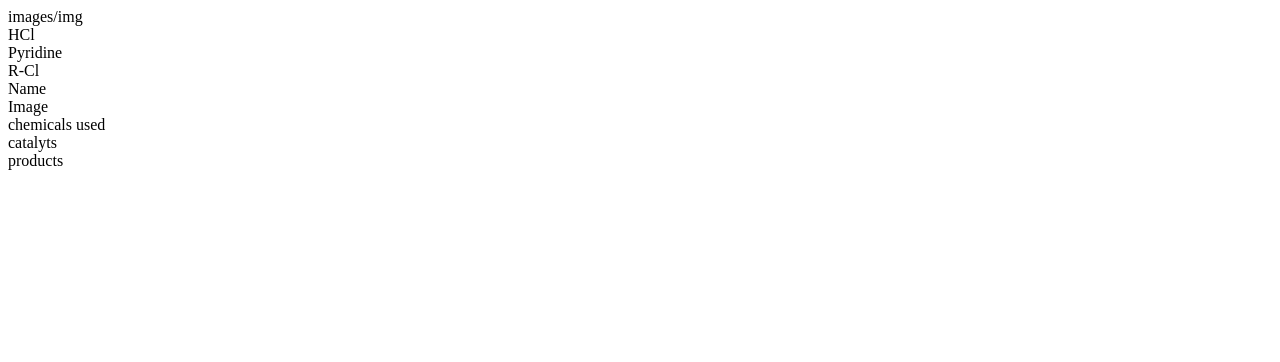
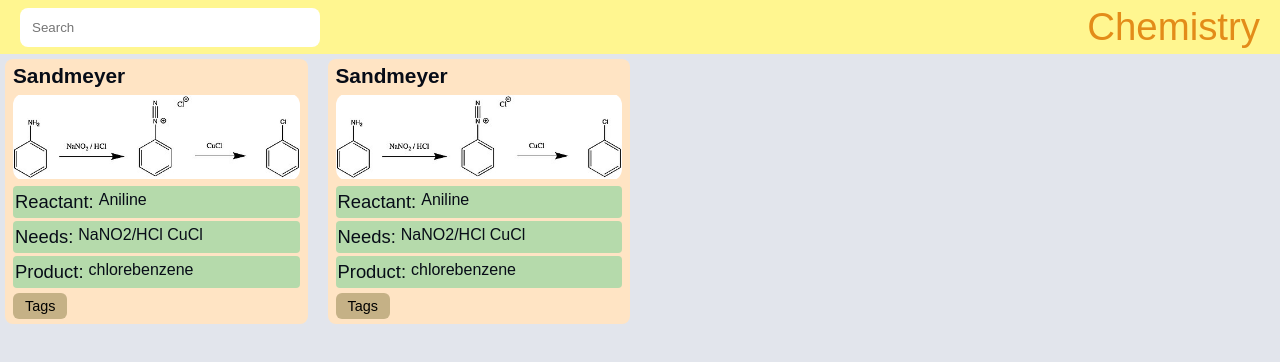
Before and after one commit to EchoRover/organics, a plain HTML site: page index.html in a window 1280 px wide. Drawn offline with Linux system fonts and the light colour scheme.

Commit message:
develpement in looks

```diff
--- a/index.html
+++ b/index.html
@@ -5,19 +5,99 @@
     <meta name="viewport" content="width=device-width, initial-scale=1.0">
     <title>Chemistry</title>
     <link rel = "stylesheet" href = "styles/main.css">
+
+    <script>
+        function setDefaultImage(image) {
+            image.src = "data/images/noimage.png";
+
+        }
+    </script>
+
+
 </head>
 <body>
+    <header>
+        <div class = "search">
+            <input type = "search" id="search" placeholder="Search">
+        </div>
+        <div class = "title">Chemistry</div>
+
+    </header>
+
+
+
     <div id = "grid-of-reactions">
+
+        <div class = "reaction ">
+            <div class = "name named-reation">Sandmeyer</div>
+            <div class = "image"><img src = "data/images/Sandmeyer.jpg" onerror="setDefaultImage(this)"></div>
+            <div class = "info">
+                <div class="row">
+                    <div class = "heading">
+                        Reactant:
+                    </div>
+                    <div class = "reactant">Aniline</div>
+
+                </div>
+                <div class="row">
+                    <div class="heading">
+                        Needs:
+                    </div>
+                    <div class = "catalys">NaNO2/HCl CuCl</div>
+                </div>
+                <div class="row">
+                    <div class="heading">
+                        Product:
+                    </div>
+                    <div class = "product">chlorebenzene</div>
+                </div>
+
+
+
+            </div>
+
+            <button onclick="showhidetags(this)">Tags</button>
+            <div class="tags">whay,waht ehwe whay,whay,waht ehwewahtwhay,waht ehwe whay,waht ehweehwe whay,waht ehwe whay,waht ehwe</div>
+        </div>
+
+        <div class = "reaction ">
+            <div class = "name named-reation">Sandmeyer</div>
+            <div class = "image "><img src = "data/images/Sandmeyer.jpg" onerror="setDefaultImage(this)"></div>
+            <div class = "info">
+                <div class="row">
+                    <div class = "heading">
+                        Reactant:
+                    </div>
+                    <div class = "reactant">Aniline</div>
+
+                </div>
+                <div class="row">
+                    <div class="heading">
+                        Needs:
+                    </div>
+                    <div class = "catalys">NaNO2/HCl CuCl</div>
+                </div>
+                <div class="row">
+                    <div class="heading">
+                        Product:
+                    </div>
+                    <div class = "product">chlorebenzene</div>
+                </div>
+
+
+
+            </div>
+
+            <button onclick="showhidetags(this)">Tags</button>
+            <div class="tags">whay,waht ehwe whay,whay,waht ehwewahtwhay,waht ehwe whay,waht ehweehwe whay,waht ehwe whay,waht ehwe</div>
+        </div>
+
+
+
 
     </div>
 
-    <div>
-        <div>Name</div>
-        <div>Image</div>
-        <div>chemicals used</div>
-        <div>catalyts</div>
-        <div>products</div>
-    </div>
+
 
     <script src = "scripts/main.js"></script>
 </body>
--- a/scripts/main.js
+++ b/scripts/main.js
@@ -9,6 +9,10 @@ const element = {
     "chapter":null
 
 }
+
+
+
+
 
 
 
@@ -29,4 +33,30 @@ function createtile(data){
 
 }
 
-createtile(element)
+// createtile(element)
+
+
+
+
+function showhidetags(element){
+    const parent = element.parentElement
+    const tags = parent.querySelector('.tags');
+    const displayValue = window.getComputedStyle(tags).getPropertyValue('display');
+
+    // Toggle the "display" property based on the current state
+    if (displayValue === 'none') {
+        tags.style.display = 'block';
+    } else {
+        tags.style.display = 'none';
+    }
+
+
+}
+
+const searchInput = document.getElementById("search");
+
+
+searchInput.addEventListener("input",(event)=>{
+    const value = event.target.value
+    console.log(value)
+})
--- a/styles/main.css
+++ b/styles/main.css
@@ -0,0 +1,196 @@
+:root{
+    --text: rgb(7, 12, 23);
+    --background: rgb(226, 229, 236);
+    --primary: rgb(197, 177, 134);
+    --secondary: rgb(233, 239, 204);
+    --accent: rgb(170, 207, 255);
+
+    color: var(--text);
+    font-family: sans-serif,Arial, Helvetica, sans-serif;
+}
+.primarycl{
+    background-color: var(--primary);
+}
+.secondarycl{
+    background-color: var(--secondary);
+}
+.accentcl{
+    background-color:var(--accent);
+}
+
+
+body{
+    background-color: var(--background);
+    margin: 0;
+    overflow-x: hidden;
+    position: relative;
+
+
+}
+
+button:hover{
+    cursor: pointer;
+}
+
+header{
+    background-color: rgb(255, 246, 144);
+}
+header{
+    display: flex;
+    align-items:center;
+    flex-direction: row;
+    justify-content: space-between;
+    padding: 5px 20px;
+    gap: 5px;
+}
+.search{
+    width: 300px;
+
+
+}
+#search{
+    width: 100%;
+    padding: 12px;
+    border-radius: 8px;
+    border: none;
+
+
+}
+.title{
+    text-align: center;
+    align-self: center;
+    font-size: 2.4rem;
+    color: rgb(227, 140, 25);
+}
+
+#grid-of-reactions{
+    padding: 5px 5px;
+    display: grid;
+    grid-template-columns: repeat(auto-fill,minmax(300px,1fr));
+    gap: 20px;
+
+}
+
+.reaction{
+
+
+
+
+    display: flex;
+    flex-direction: column;
+    padding: 5px 8px;
+    border:none;
+    border-radius: 8px;
+    gap: 5px;
+    background-color: bisque;
+
+
+
+
+}
+.reaction  .info{
+    display: grid;
+    grid-template-columns: 1fr ;
+    gap: 3px;
+
+
+
+
+
+}
+.reaction .info .row{
+
+    display: flex;
+    flex-direction: row;
+    gap: 5px;
+    padding: 5px 2px;
+    border-radius: 4px;
+
+}
+
+.reaction .info > div{
+
+    background-color: rgb(181, 218, 171);
+}
+.reaction .info > div:hover{
+
+    background-color: rgb(170, 218, 157);
+}
+
+.reaction .info .heading{
+    font-size: 1.15rem;
+}
+
+.reaction .name{
+    font-size: 1.3rem;
+    font-weight: bold;
+}
+
+.reaction .image{
+    border: none;
+    border-radius: 12px;
+    max-height: 270px;
+
+}
+.reaction  button{
+    max-width: max-content;
+    padding: 5px 12px;
+    border-radius: 6px;
+    border: none;
+    background-color: var(--primary);
+    font-size: 0.9rem;
+
+
+}
+
+.reaction button:hover{
+    transition: background-color 0.5s;
+
+    background-color: rgb(232, 205, 148);
+}
+
+.reaction .tags{
+    text-overflow: clip;
+
+   display: none;
+}
+.named-reaction{
+    font-size: 1rem;
+
+}
+
+
+img{
+    object-fit:contain;
+    width: 100%;
+    height: 100%;
+    border-radius: inherit;
+
+
+}
+
+.center:active{
+
+    position: absolute;
+    top: 50%;
+    left: 50%;
+    transform: translate(-50%, -50%);
+    scale: 1;
+
+}
+
+
+@media screen and (max-width:700px){
+    header{
+
+        flex-direction: column;
+    }
+
+
+}
+
+@media screen and (max-width:1024px ) and (min-width:700px){
+
+
+
+}
```
Also changed, not shown: data/images/Sandmeyer.jpg (added), data/images/noimage.png (added).
